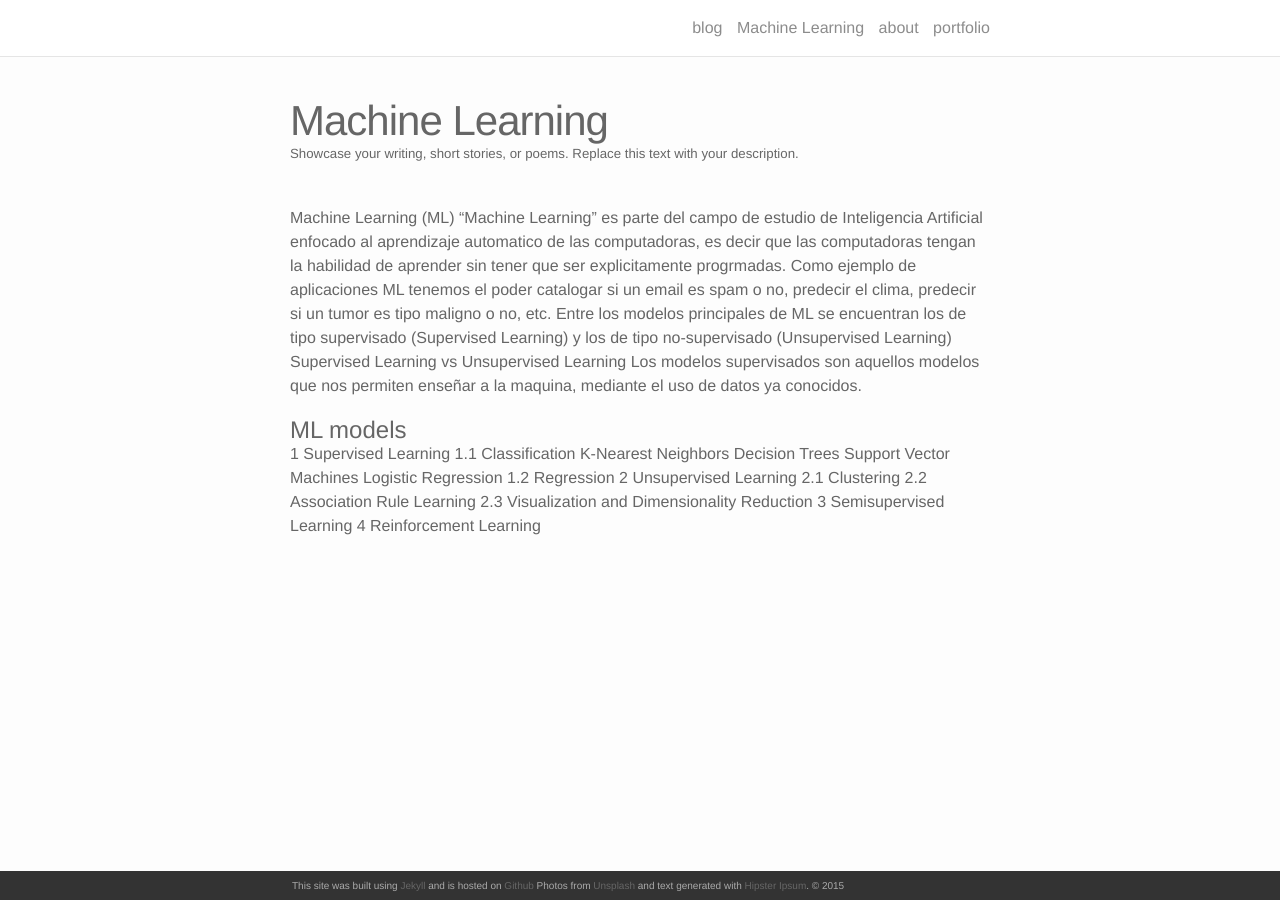
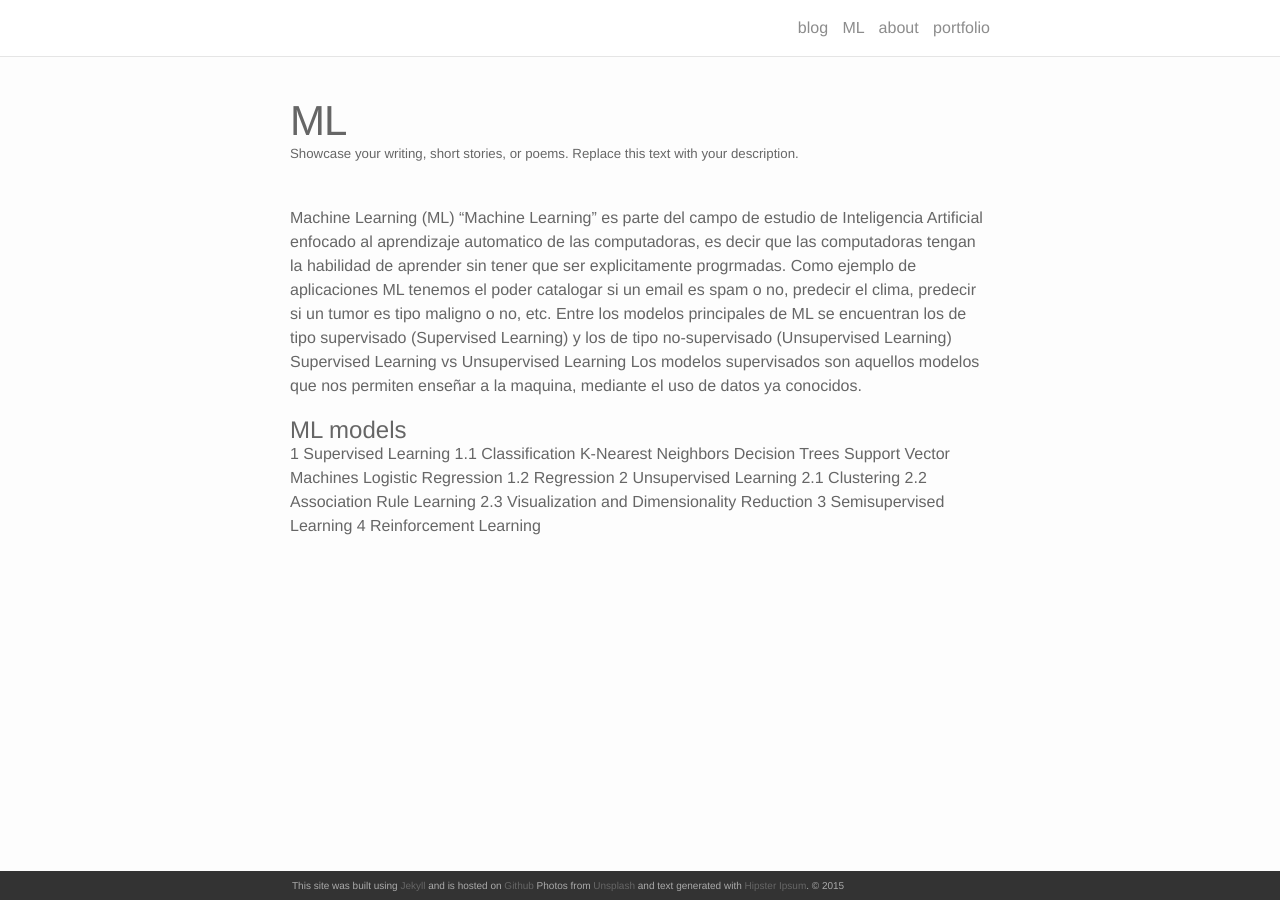
Before and after one commit to Aracelimp/AI-study-guide, a Jekyll site: the page built from ML.md, in a window 1280 px wide. Built offline with Jekyll 4.4.1, drawn with Linux system fonts in a browser that asks for light colours; nearby versions of some CDN libraries.

Commit message:
Update ML.md

```diff
--- a/ML.md
+++ b/ML.md
@@ -1,7 +1,7 @@
 ---
 layout: page
 permalink: /ML/
-title: Machine Learning
+title: ML
 description: Showcase your writing, short stories, or poems. Replace this text with your description.
 ---
 
```
